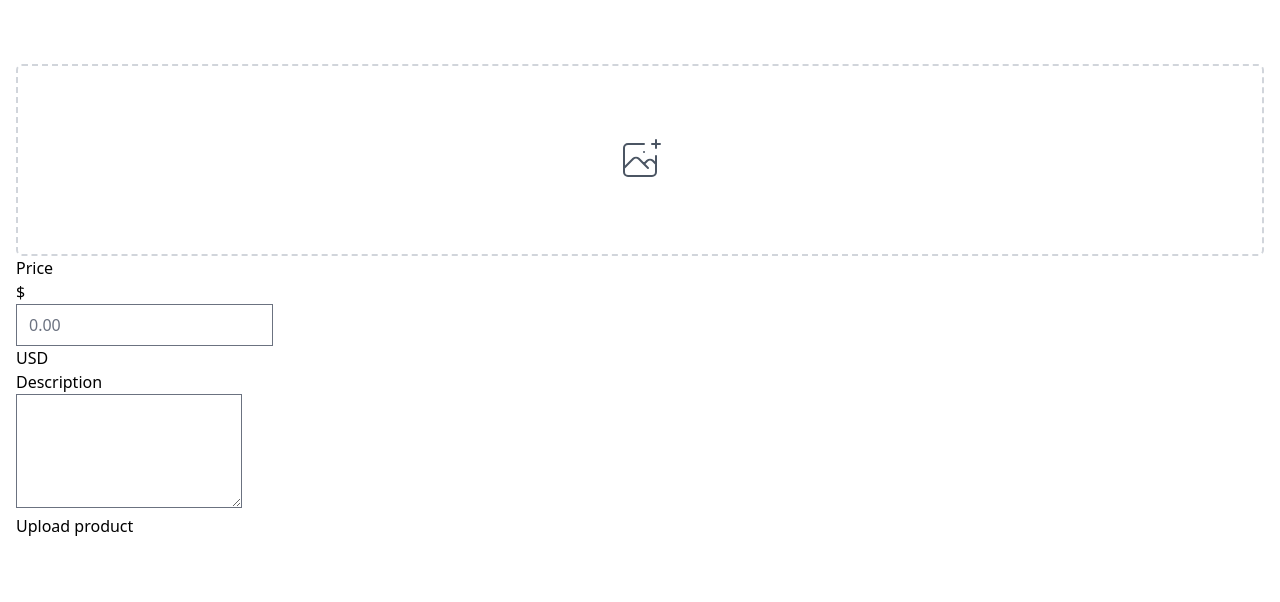
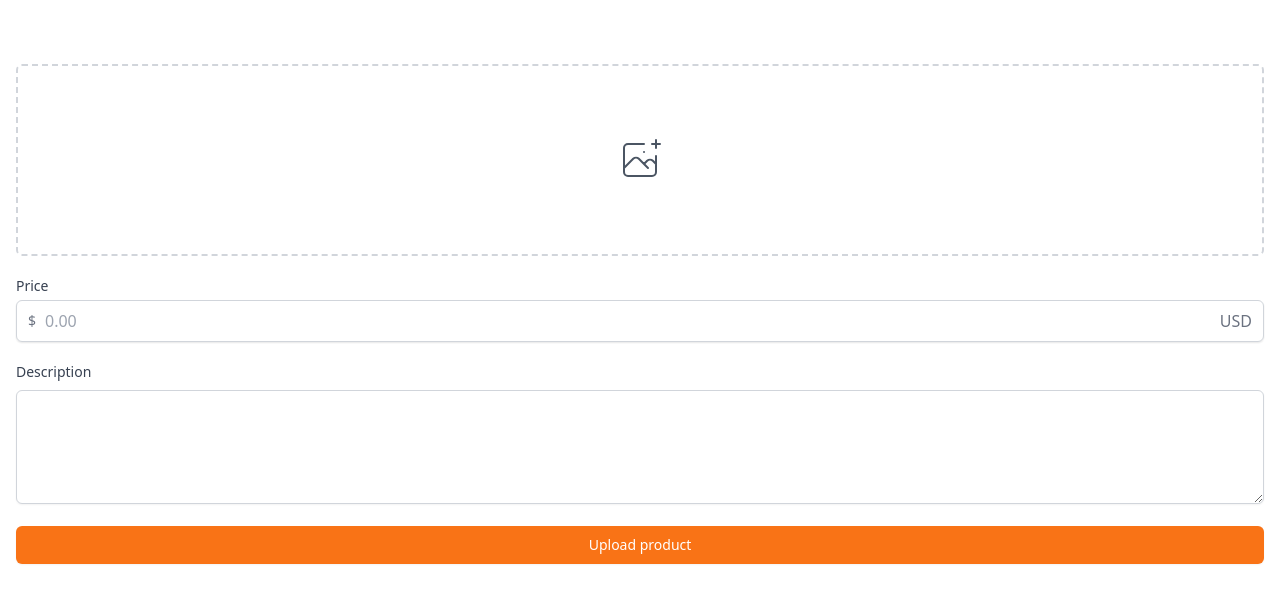
Before and after one commit to yongwoo-jeong/carrot-market, a Next.js app: page /items/upload in a window 1280 px wide. Shown: the top 602 px of the page. Built offline with nearby package versions, Linux system fonts and the light colour scheme.

Commit message:
feat: Upload page complete
With Button, Price, Description styling

```diff
--- a/pages/enter.tsx
+++ b/pages/enter.tsx
@@ -40,13 +40,14 @@
           </div>
         </div>
         <form className="mt-8 flex flex-col">
-          <label className="text-sm font-medium text-gray-700">
+          <label htmlFor="input" className="text-sm font-medium text-gray-700">
             {method === "email" ? "Email address" : null}
             {method === "phone" ? "Phone number" : null}
           </label>
           <div className="mt-1">
             {method === "email" ? (
               <input
+                id="input"
                 type="email"
                 className="w-full appearance-none rounded-md border border-gray-300 px-3 py-2 placeholder-gray-400 shadow-sm focus:border-orange-500 focus:outline-none focus:ring-orange-500"
                 required
@@ -58,6 +59,7 @@
                   +82
                 </span>
                 <input
+                  id="input"
                   className="w-full appearance-none rounded-md rounded-l-none border border-gray-300 px-3 py-2 placeholder-gray-400 shadow-sm focus:border-orange-500 focus:outline-none focus:ring-orange-500"
                   type="number"
                   required
--- a/pages/items/upload.tsx
+++ b/pages/items/upload.tsx
@@ -22,25 +22,40 @@
           <input className="hidden" type="file" />
         </label>
       </div>
-      <div>
-        <label>Price</label>
-        <div>
-          <div>
-            <span>$</span>
+      <div className="my-5">
+        <label
+          className="mb-1 block text-sm font-medium text-gray-700"
+          htmlFor="price"
+        >
+          Price
+        </label>
+        <div className="relative flex items-center rounded-md shadow-sm">
+          <div className="pointer-events-none absolute left-0 flex items-center justify-center pl-3">
+            <span className="text-sm text-gray-500">$</span>
           </div>
-          <input type="text" placeholder="0.00" />
-          <div>
-            <span>USD</span>
+          <input
+            className="w-full appearance-none rounded-md border border-gray-300 px-3 py-2 pl-7 pl-7 placeholder-gray-400 shadow-sm focus:border-orange-500 focus:outline-none focus:ring-orange-500"
+            id="price"
+            type="text"
+            placeholder="0.00"
+          />
+          <div className="pointer-events-none absolute right-0 flex items-center pr-3">
+            <span className="text-gray-500">USD</span>
           </div>
         </div>
       </div>
       <div>
-        <label>Description</label>
-        <div>
-          <textarea rows={4} />
-        </div>
+        <label className="mb-1 block text-sm font-medium text-gray-700">
+          Description
+        </label>
+        <textarea
+          className="mt-1 w-full rounded-md border-gray-300 shadow-sm focus:border-orange-500  focus:ring-orange-500"
+          rows={4}
+        />
       </div>
-      <button>Upload product</button>
+      <button className="mt-4 w-full rounded-md border border-transparent bg-orange-500 py-2 px-4 text-sm font-medium text-white shadow-sm hover:bg-orange-600 focus:outline-none focus:ring-2 focus:ring-orange-500 focus:ring-offset-2">
+        Upload product
+      </button>
     </div>
   );
 };
```
